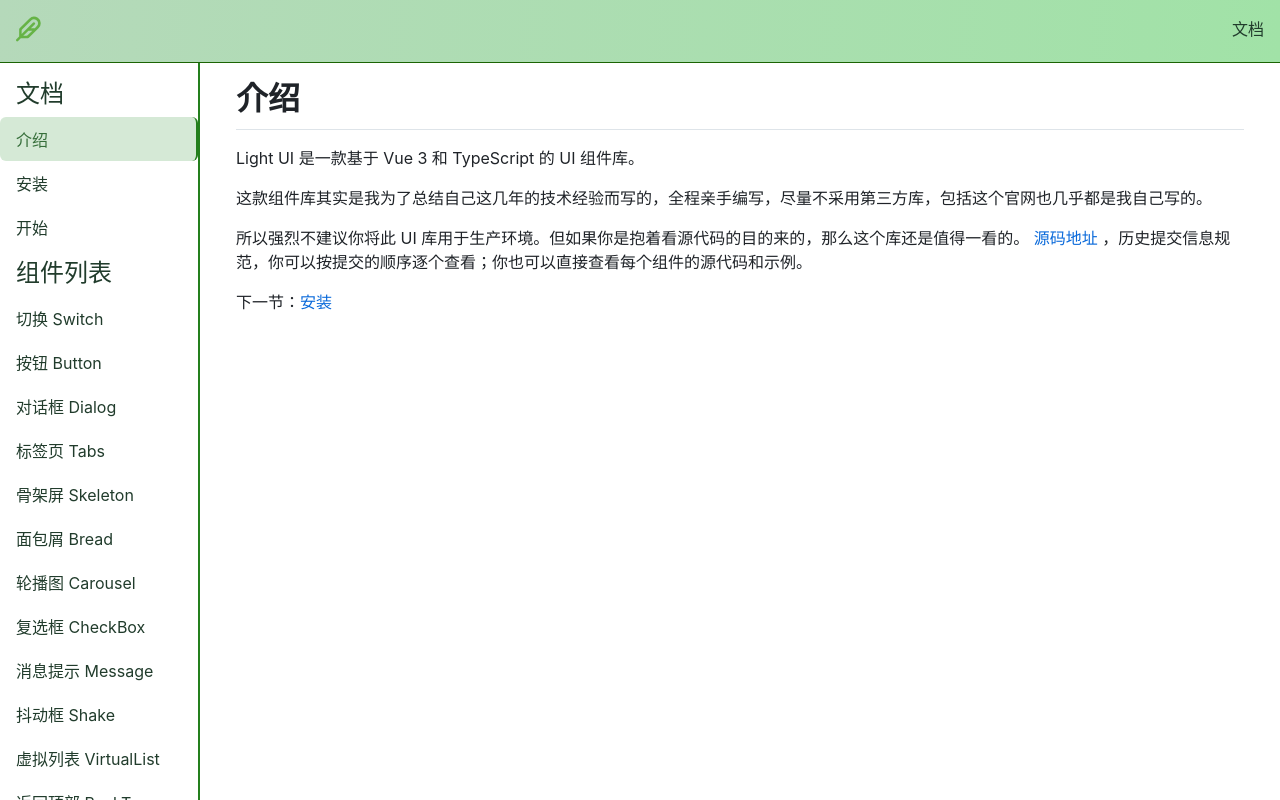
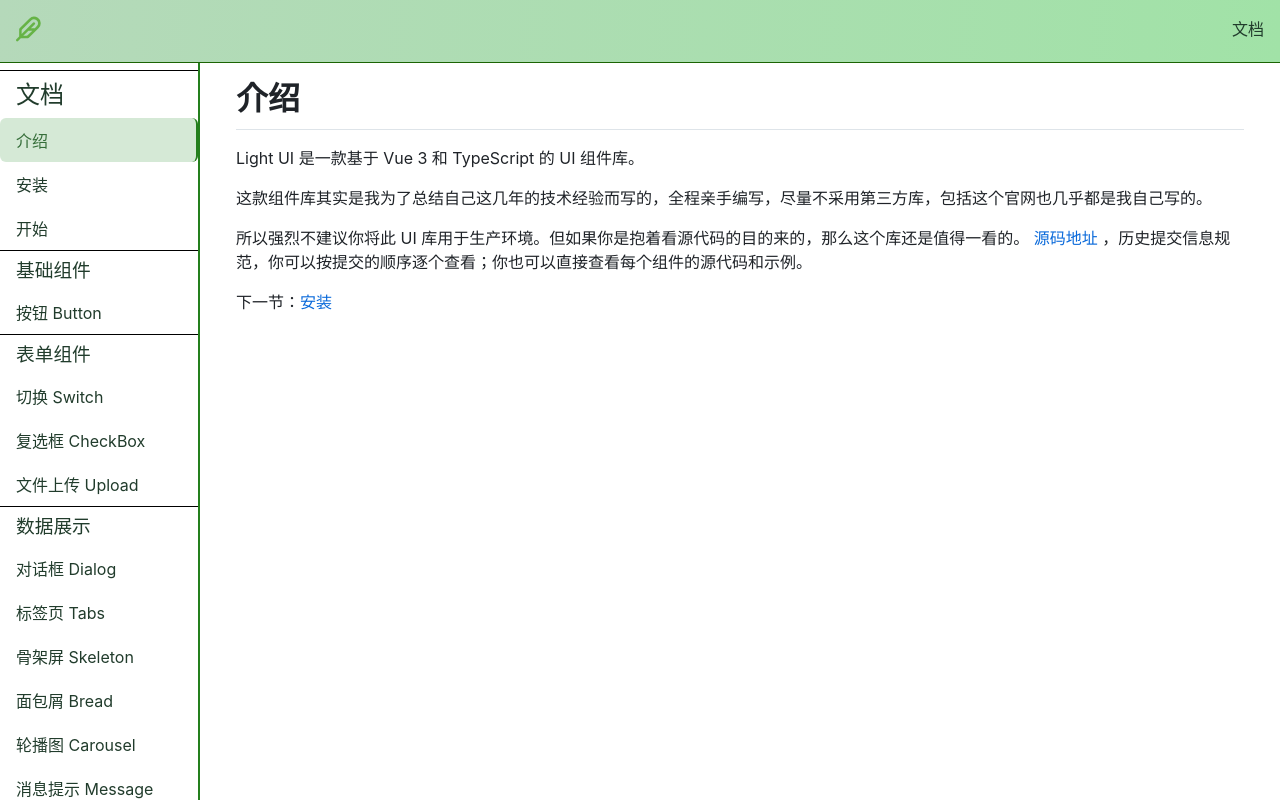
Before and after one commit to pcl66/lun-zi-UI, a Vue app: page /#/doc/intro in a window 1280 px wide. Built offline with nearby package versions, Linux system fonts and the light colour scheme; a small style sheet from the web is missing.

Commit message:
修改菜单布局

```diff
--- a/src/views/Doc.vue
+++ b/src/views/Doc.vue
@@ -60,14 +60,26 @@ const props = withDefaults(
               <router-link to="/doc/get-started">开始</router-link>
             </li>
           </ol>
-          <h2>组件列表</h2>
+          <h3>基础组件</h3>
+          <ol>
+            <li>
+              <router-link to="/doc/button">按钮 Button</router-link>
+            </li>
+          </ol>
+          <h3>表单组件</h3>
           <ol>
             <li>
               <router-link to="/doc/switch">切换 Switch </router-link>
             </li>
             <li>
-              <router-link to="/doc/button">按钮 Button</router-link>
+              <router-link to="/doc/checkbox">复选框 CheckBox</router-link>
             </li>
+            <li>
+              <router-link to="/doc/upload">文件上传 Upload</router-link>
+            </li>
+          </ol>
+          <h3>数据展示</h3>
+          <ol>
             <li>
               <router-link to="/doc/dialog">对话框 Dialog</router-link>
             </li>
@@ -84,9 +96,6 @@ const props = withDefaults(
               <router-link to="/doc/carousel">轮播图 Carousel</router-link>
             </li>
             <li>
-              <router-link to="/doc/checkbox">复选框 CheckBox</router-link>
-            </li>
-            <li>
               <router-link to="/doc/message">消息提示 Message</router-link>
             </li>
             <li>
@@ -97,9 +106,6 @@ const props = withDefaults(
             </li>
             <li>
               <router-link to="/doc/back-top">返回顶部 BackTop</router-link>
-            </li>
-            <li>
-              <router-link to="/doc/upload">文件上传 Upload</router-link>
             </li>
           </ol>
         </aside>
@@ -167,9 +173,10 @@ aside {
   border-right: 2px solid #247f1d;
   transition: all 250ms;
   z-index: 1;
-  > h2 {
+  > h2,h3 {
     margin-bottom: 4px;
     padding: 4px 16px;
+    border-top: 1px solid black;
   }
   > ol {
     > li {
```
Also changed, not shown: 1 other file (tests, documents, lock files or other folders).
